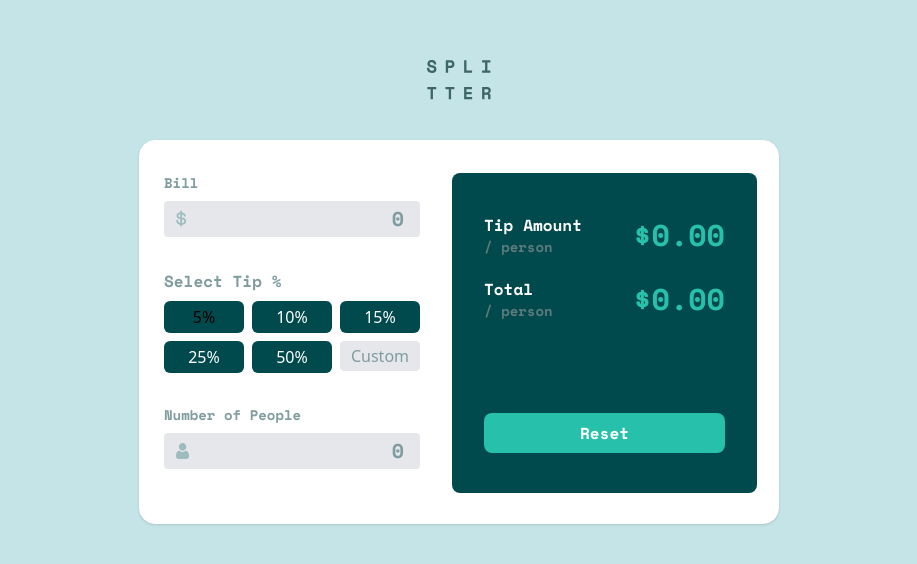
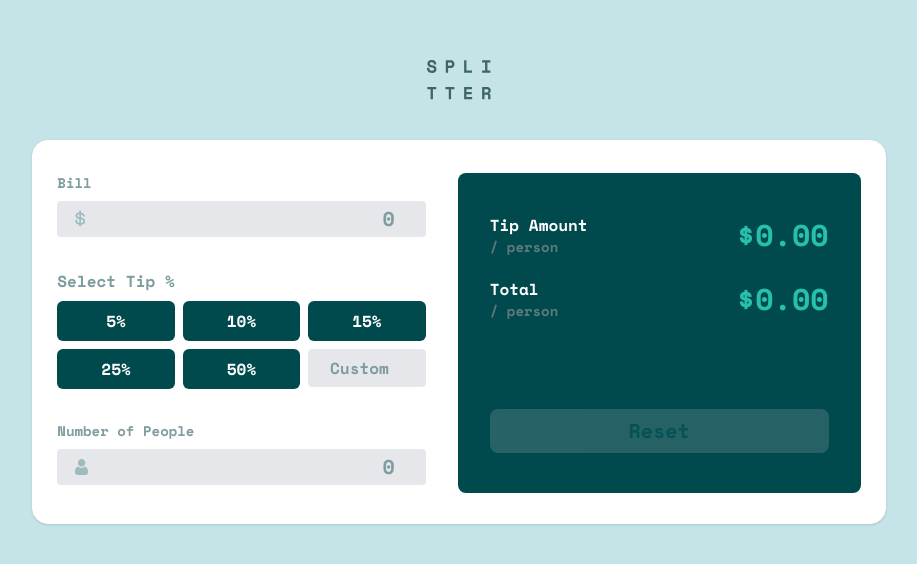
Before and after one commit to d2ndjim/tip-calculator, a React (Vite) app: page / in a window 1280 px wide. Shown: the part 108-672 px from the top of the page, without its empty margins (181-1098 px from the left). Built offline with nearby package versions, Linux system fonts and the light colour scheme.

Commit message:
Add functionality to app

```diff
--- a/src/components/Amounts.tsx
+++ b/src/components/Amounts.tsx
@@ -1,11 +1,17 @@
 import React from "react";
+import { AmountsProps } from "../types";
 
-type AmountsProps = {
-  tipAmount: number;
-  total: number;
-};
+const Amounts: React.FC<AmountsProps> = ({ setTotal, setTipAmount, tipAmount, total, tip, bill, people, setTip, setPeople, setBill, setActiveButton }) => {
+  const handleReset = () => {
+    setTip(undefined);
+    setBill(undefined);
+    setPeople(undefined);
+    setTipAmount(0);
+    setTotal(0);
+    setActiveButton(null);
+    // setValue(undefined);
+  };
 
-const Amounts: React.FC<AmountsProps> = ({ tipAmount, total }) => {
   return (
     <div className="flex h-80 w-full flex-col justify-between rounded-lg bg-veryDarkCyan p-8 py-10 font-mono text-White">
       <div className="flex flex-col gap-5">
@@ -32,10 +38,12 @@ const Amounts: React.FC<AmountsProps> = ({ tipAmount, total }) => {
           )}
         </div>
       </div>
-      <div className="self-center">
+      <div className="self-center w-full">
         <button
           type="button"
-          className="border-1 h-10 rounded-lg bg-strongCyan px-24 "
+          className="border-1 hover:bg-[#9FE8DF] text-xl h-11 text-[#155C59] rounded-lg bg-strongCyan w-full disabled:bg-grayishCyan disabled:text-[#0D686D] disabled:opacity-30 disabled:cursor-default"
+          disabled={(tip === 0 || tip === undefined)  && (bill === 0 || undefined) && (people === 0 || undefined)}
+          onClick={handleReset}
         >
           Reset
         </button>
--- a/src/components/Calculator.tsx
+++ b/src/components/Calculator.tsx
@@ -3,16 +3,25 @@ import { useState, useEffect } from "react";
 import Amounts from "./Amounts";
 import Input from "./Input";
 import Percentage from "./TipPercentage";
+import { ActiveButton } from "../types";
 
 const Calculator = () => {
-  const [bill, setBill] = useState(0);
-  const [tip, setTip] = useState(0);
+  const [bill, setBill] = useState<number | undefined>(0);
+  const [tip, setTip] = useState<number | undefined>(0);
   const [tipAmount, setTipAmount] = useState(0);
-  const [people, setPeople] = useState(1);
+  const [people, setPeople] = useState<number | undefined>(0);
   const [total, setTotal] = useState(0);
+  const [value, setValue] = useState<number | undefined>(undefined);
+  const [activeButton, setActiveButton] = useState<ActiveButton>(null);
+
+  console.log(bill)
+  console.log(tip)
+  console.log(people)
+  console.log(tipAmount)
+  console.log(total)
 
   useEffect(() => {
-    if (bill > 0 && tip > 0 && people !== null && people > 0) {
+    if (bill !== undefined && bill > 0 && tip !== undefined && tip > 0 && people !== undefined && people > 0) {
       const tipAmount = (bill * tip) / 100 / people;
       const totalAmount = bill / people + tipAmount;
       setTipAmount(parseFloat(tipAmount.toFixed(2)));
@@ -21,18 +30,20 @@ const Calculator = () => {
   }, [bill, tip, people]);
 
   return (
-    <div className="h-96 w-1/2 rounded-2xl border border-solid border-white bg-White px-6 py-8 shadow">
+    <div className="h-96 w-2/3 rounded-2xl border border-solid border-white bg-White px-6 py-8 shadow">
       <div className="flex gap-8">
         <div className="flex w-full flex-col gap-8">
-          <Input label="Bill" classname="bill-container" setBill={setBill} />
-          <Percentage setTip={setTip} />
+          <Input setValue={setValue} value={value === bill ? bill : undefined} label="Bill" classname="bill-container" setBill={setBill} />
+          <Percentage activeButton={activeButton} setActiveButton={setActiveButton} setTip={setTip} />
           <Input
+            setValue={setValue}
+            value={value === people ? people : undefined}
             label="Number of People"
             classname="people-container"
             setPeople={setPeople}
           />
         </div>
-        <Amounts tipAmount={tipAmount} total={total} />
+        <Amounts setValue={setValue} setActiveButton={setActiveButton}  setTotal={setTotal} setTipAmount={setTipAmount} setPeople={setPeople} setTip={setTip} setBill={setBill} bill={bill} tip={tip} people={people} tipAmount={tipAmount} total={total} />
       </div>
     </div>
   );
--- a/src/components/Input.tsx
+++ b/src/components/Input.tsx
@@ -1,31 +1,32 @@
 import React from "react";
-
-type InputProps = {
-  label: string;
-  classname: string;
-  setBill?: (bill: number) => void;
-  setPeople?: (people: number) => void;
-};
+import { InputProps } from "../types";
 
 const Input: React.FC<InputProps> = ({
   label,
   classname,
   setBill,
   setPeople,
+  value,
+  setValue
 }) => {
+
+
+
   return (
     <div className={`${classname}`}>
       <label
         className="mb-2 block font-mono text-sm font-bold text-grayishCyan"
-        htmlFor="bill"
+        htmlFor={label}
       >
         {label}
       </label>
       <input
-        type="text"
+        type="number"
         placeholder="0"
-        className="block h-9 w-64 appearance-none rounded border-gray-200 bg-gray-200 px-4 py-3 text-right font-mono text-xl leading-tight text-veryDarkCyan focus:border-gray-500 focus:outline-none"
+        value={value}
+        className="block h-9 w-full appearance-none rounded border-gray-200 bg-gray-200 px-4 py-3 text-right font-mono text-xl leading-tight text-veryDarkCyan focus:border-gray-500 focus:outline-none"
         onChange={(e) => {
+          setValue(e.target.valueAsNumber);
           if (setBill) {
             setBill(e.target.valueAsNumber);
           } else if (setPeople) {
--- a/src/components/TipPercentage.tsx
+++ b/src/components/TipPercentage.tsx
@@ -1,13 +1,9 @@
-import React, { useState } from "react";
+import React from "react";
+import { PercentageProps, ActiveButton } from "../types";
 
-type PercentageProps = {
-  setTip: (tip: number) => void;
-};
+const Percentage: React.FC<PercentageProps> = ({ setTip, activeButton, setActiveButton }) => {
 
-const Percentage: React.FC<PercentageProps> = ({ setTip }) => {
-  const [activeButton, setActiveButton] = useState(0);
-
-  const handleButtonClick = (index: number, tip: number) => {
+  const handleButtonClick = (index: ActiveButton, tip: number) => {
     setTip(tip);
     setActiveButton(index);
   };
@@ -15,46 +11,62 @@ const Percentage: React.FC<PercentageProps> = ({ setTip }) => {
   return (
     <div className="tip-btns">
       <h3 className="mb-2 font-mono text-grayishCyan">Select Tip %</h3>
-      <div className="grid w-64 grid-cols-3 gap-2">
+      <div className="grid w-full grid-cols-3 gap-2">
         <button
-          className={`w-20 rounded-md text-center ${
+          className={`w-full hover:bg-[#9FE8DF] hover:text-[#00494d] p-2 font-mono rounded-md text-center ${
             activeButton === 0
-              ? "bg-strongCyan text-black"
+              ? "bg-strongCyan text-[#00494d]"
               : "bg-veryDarkCyan text-White"
-          } bg-veryDarkCyan p-1 text-White`}
+          }`}
           onClick={() => handleButtonClick(0, 5)}
         >
           5%
         </button>
         <button
-          className="w-20 rounded-md bg-veryDarkCyan p-1 text-center text-White"
+          className={`w-full hover:bg-[#9FE8DF] hover:text-[#00494d] p-2 font-mono rounded-md text-center ${
+            activeButton === 1
+              ? "bg-strongCyan text-[#00494d]"
+              : "bg-veryDarkCyan text-White"
+          }`}
           onClick={() => handleButtonClick(1, 10)}
         >
           10%
         </button>
         <button
-          className="w-20 rounded-md bg-veryDarkCyan p-1 text-center text-White"
+          className={`w-full hover:bg-[#9FE8DF] hover:text-[#00494d] p-2 font-mono rounded-md text-center ${
+            activeButton === 2
+              ? "bg-strongCyan text-[#00494d]"
+              : "bg-veryDarkCyan text-White"
+          }`}
           onClick={() => handleButtonClick(2, 15)}
         >
           15%
         </button>
         <button
-          className="w-20 rounded-md bg-veryDarkCyan p-1 text-center text-White"
+          className={`w-full hover:bg-[#9FE8DF] hover:text-[#00494d] p-2 font-mono rounded-md text-center ${
+            activeButton === 3
+              ? "bg-strongCyan text-[#00494d]"
+              : "bg-veryDarkCyan text-White"
+          }`}
           onClick={() => handleButtonClick(3, 25)}
         >
           25%
         </button>
         <button
-          className="w-20 rounded-md bg-veryDarkCyan p-1 text-center text-White"
+          className={`w-full hover:bg-[#9FE8DF] hover:text-[#00494d] p-2 font-mono rounded-md text-center ${
+            activeButton === 4
+              ? "bg-strongCyan text-[#00494d]"
+              : "bg-veryDarkCyan text-White"
+          }`}
           onClick={() => handleButtonClick(4, 50)}
         >
           50%
         </button>
         <div className="tip-input">
           <input
-            type="text"
+            type="number"
             placeholder="Custom"
-            className="w-20 appearance-none rounded border border-gray-200 bg-gray-200 p-1 text-right leading-tight text-gray-700 focus:border-gray-500 focus:outline-none"
+            className="w-full p-2 font-mono appearance-none rounded border border-gray-200 bg-gray-200 text-right leading-tight text-gray-700 focus:border-gray-500 focus:outline-none"
             onChange={(e) => setTip(e.target.valueAsNumber)}
           />
         </div>
--- /dev/null
+++ b/src/types.ts
@@ -0,0 +1,36 @@
+export type PercentageProps = {
+  setTip: (tip: number) => void;
+  activeButton: ActiveButton;
+  setActiveButton: (activeButton: ActiveButton) => void;
+};
+
+export type ActiveButton = 0 | 1 | 2 | 3| 4 | null;
+
+// export type Value = number | undefined;
+
+export type AmountsProps = {
+  tipAmount: number;
+  total: number;
+  bill: number | undefined;
+  tip: number | undefined;
+  people: number | undefined;
+  setTip: (tip: number | undefined) => void;
+  setBill: (bill: number | undefined) => void;
+  setPeople: (people: number | undefined) => void;
+  setTotal: (total: number) => void;
+  setTipAmount: (tipAmount: number) => void;
+  setActiveButton: (activeButton: ActiveButton) => void;
+  // setValue: (value: number | undefined) => void;
+};
+
+export type InputProps = {
+  label: string;
+  classname: string;
+  bill?: number;
+  people?: number;
+  value: number | undefined
+  setValue: (value: number | undefined) => void;
+  setBill?: (bill: number) => void;
+  setPeople?: (people: number) => void;
+
+};
```
Also changed, not shown: src/App.css (added).
